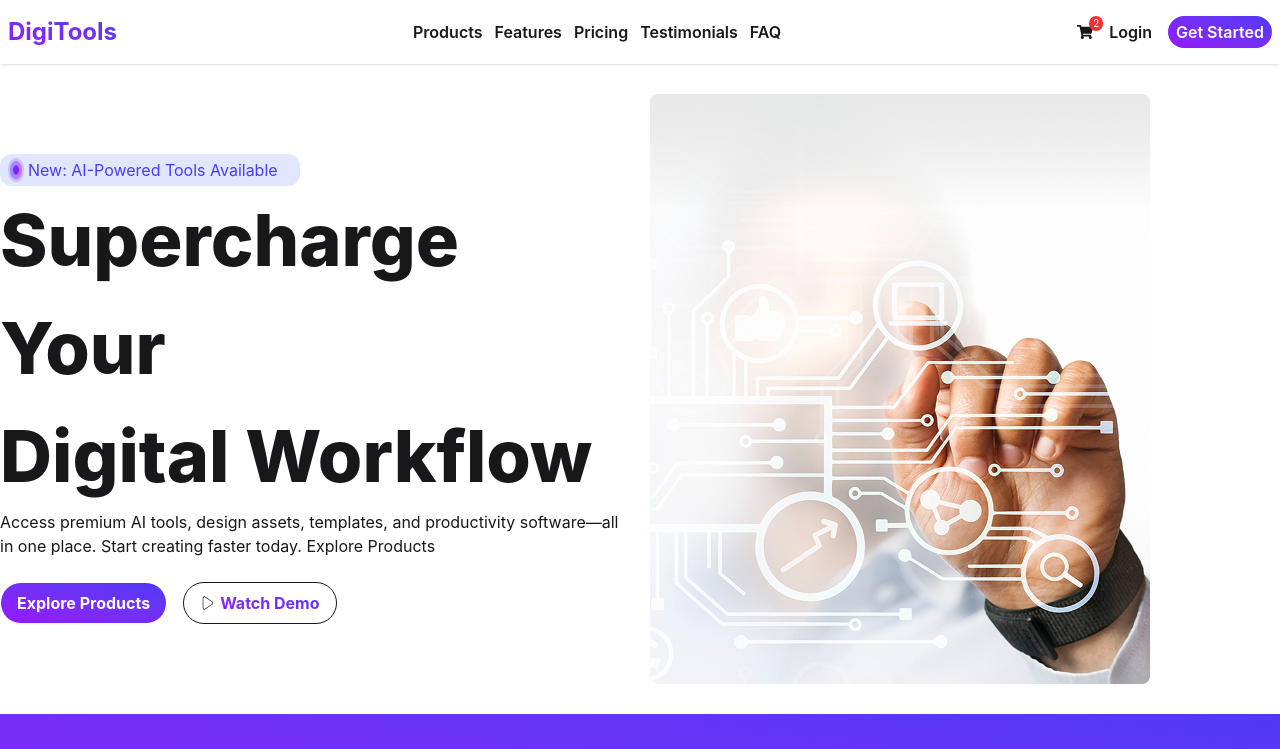
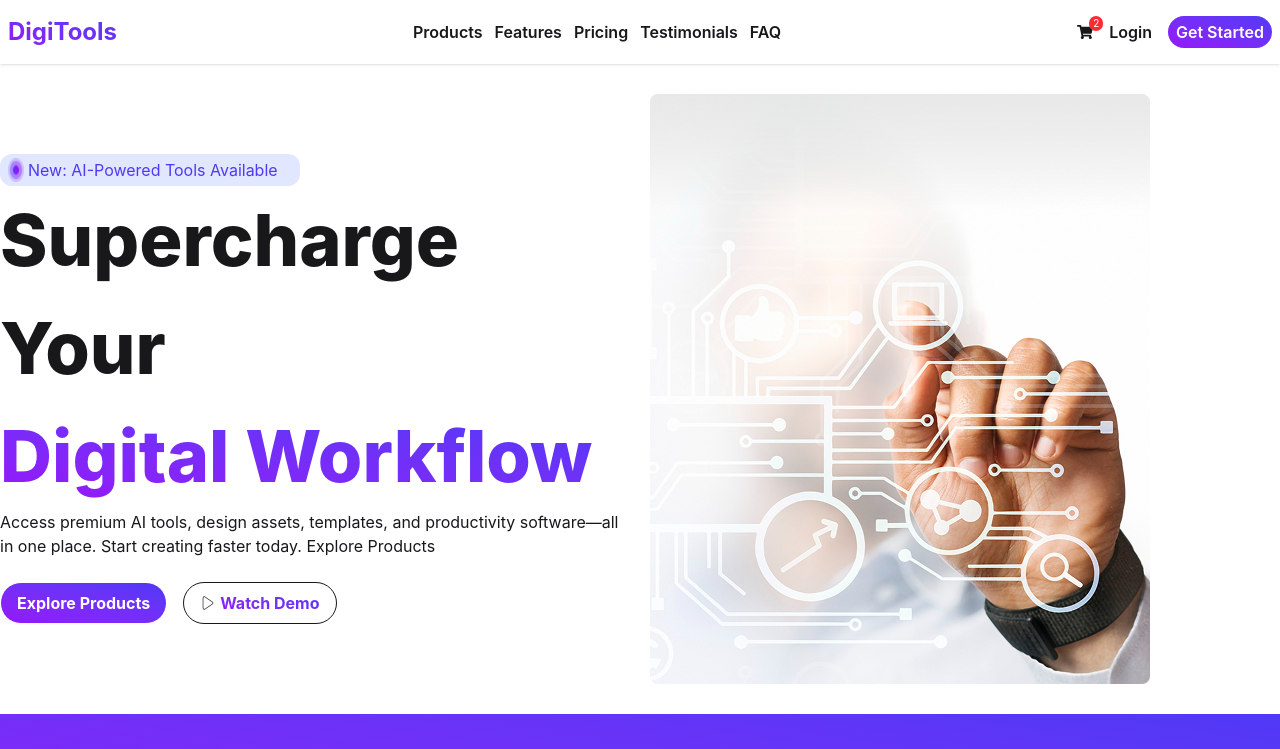
Before and after one commit to puskor/Digitools, a React (Vite) app: page / in a window 1280 px wide. Shown: the top 749 px of the page. Built offline with nearby package versions, Linux system fonts and the light colour scheme.

Commit message:
okay start

```diff
--- a/src/components/banar/Banar.jsx
+++ b/src/components/banar/Banar.jsx
@@ -10,7 +10,7 @@ const Banar = () => {
                     <img src={img1} alt="" />
                     <h1 className='text-[#4F39F6]'>New: AI-Powered Tools Available</h1>
                 </div>
-                <h1 className='text-[72px] font-extrabold'>Supercharge Your <br></br>Digital Workflow</h1>
+                <h1 className='text-[72px] font-extrabold'>Supercharge Your <br></br><span className='bg-gradient-to-bl from-[#4F39F6] to-[#9514FA]  bg-clip-text text-transparent'>Digital Workflow</span></h1>
                 <p>Access premium AI tools, design assets, templates, and productivity
                     software—all in one place. Start creating faster today.
                     Explore Products
--- a/src/components/footer/MainFooter.jsx
+++ b/src/components/footer/MainFooter.jsx
@@ -4,7 +4,7 @@ import DownFooter from './DownFooter';
 
 const MainFooter = () => {
     return (
-        <div className='mb-60'>
+        <div>
             <TopFooter></TopFooter>
             <DownFooter/>
         </div>
```
